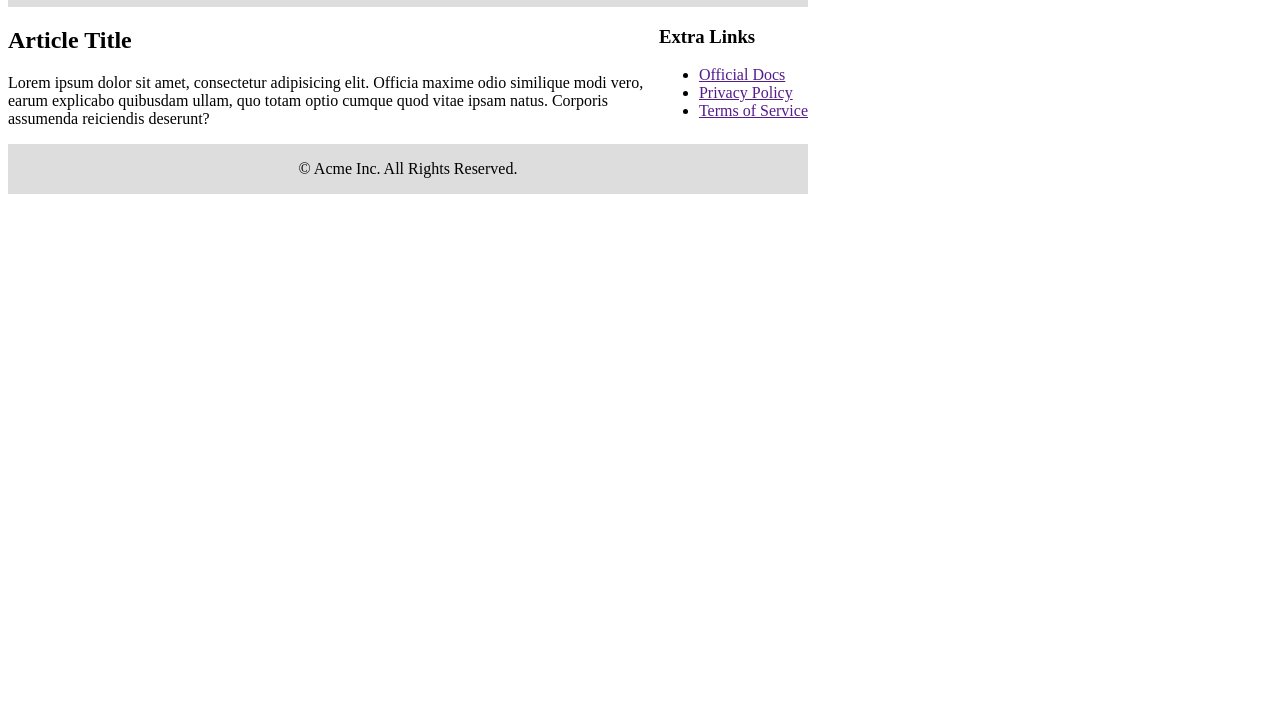
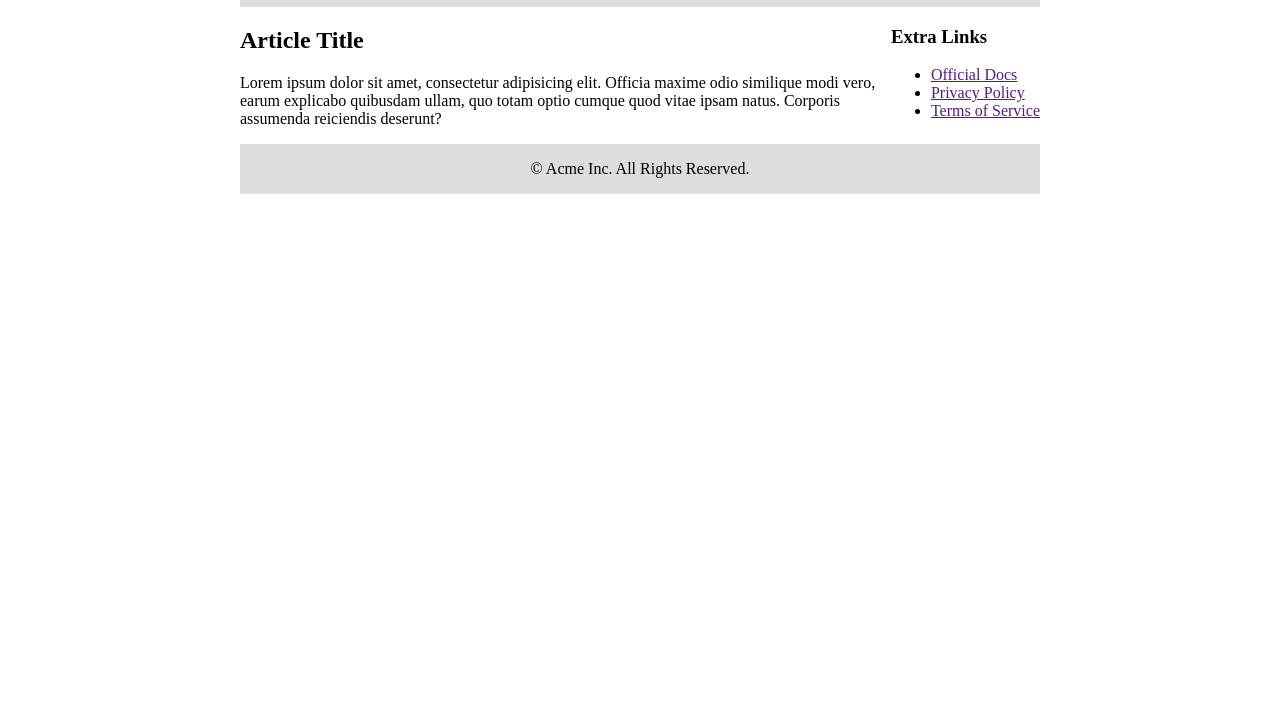
Before and after one commit to CBQuag/3-2-hw, a plain HTML site: page medium/index.html in a window 1280 px wide. Shown: the part 81-800 px from the top of the page. Drawn offline with Linux system fonts and the light colour scheme.

Commit message:
centered content in medium

```diff
--- a/medium/style.css
+++ b/medium/style.css
@@ -1,6 +1,9 @@
+
 #wrapper{
     display: grid;
     max-width: 800px;
+    width: auto;
+    margin: auto;
 }
 #head{
     display: flex;
```
